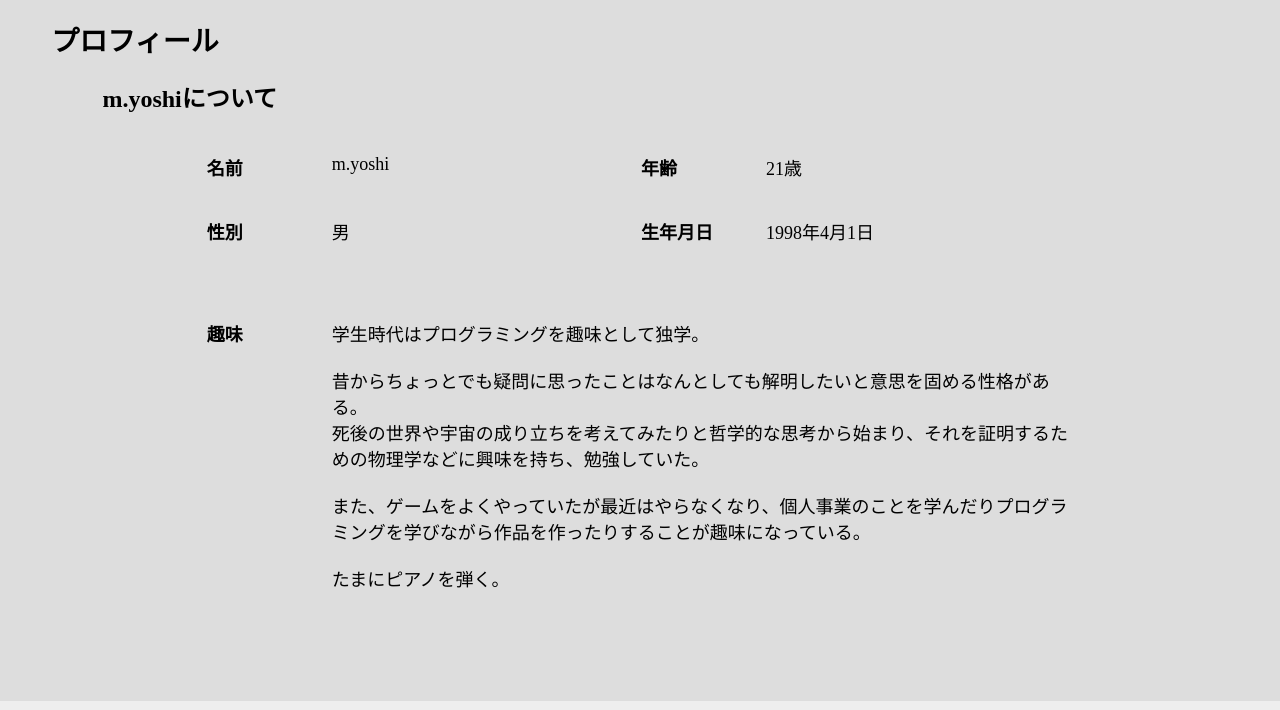
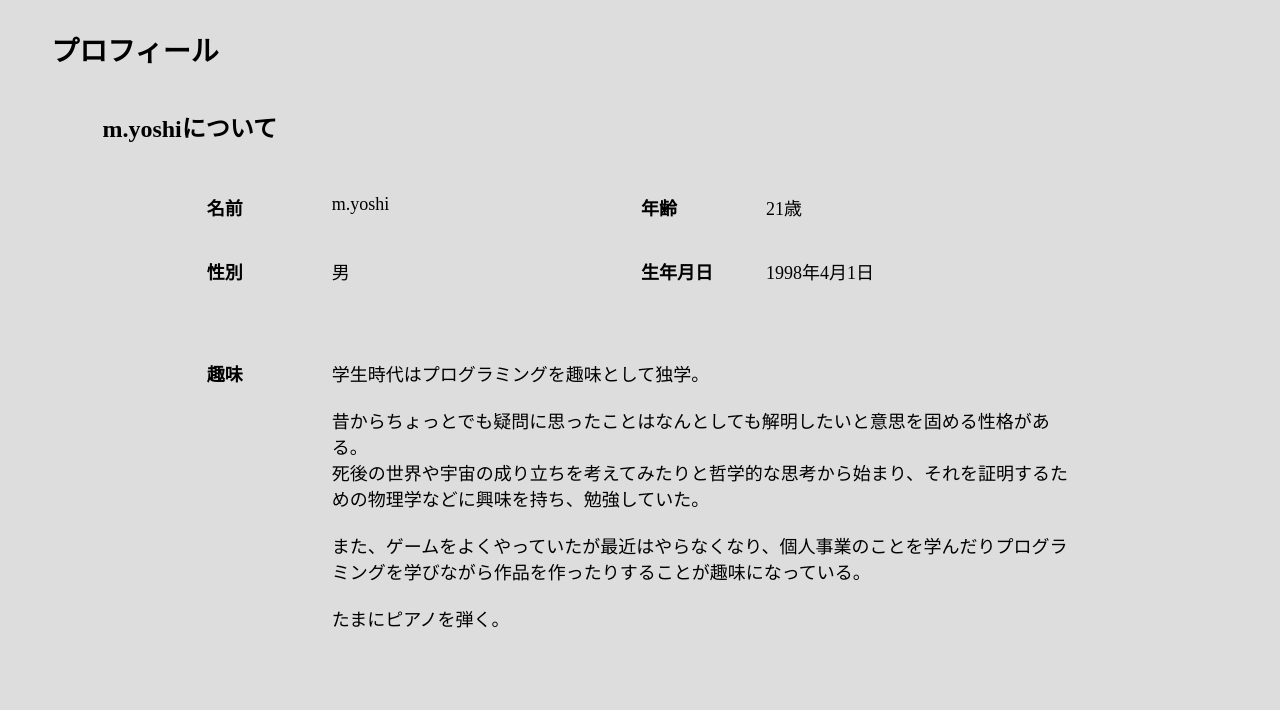
Before and after one commit to yoshi-eng/portfolio, a plain HTML site: page index.html in a window 1280 px wide. Shown: the part 90-800 px from the top of the page. Drawn offline with Linux system fonts and the light colour scheme.

Commit message:
見出し間隔調整

```diff
--- a/common.css
+++ b/common.css
@@ -88,13 +88,13 @@ header nav li{
 .contents h1{
   font-size: 28px;
   font-style: bold;
-  padding: 0% 4%;
+  padding: 10px 4%;
 }
 
 .contents h2{
   font-size: 24px;
   font-style: bold;
-  padding: 0% 8%;
+  padding: 10px 8%;
 }
 
 .contents h3{
```
